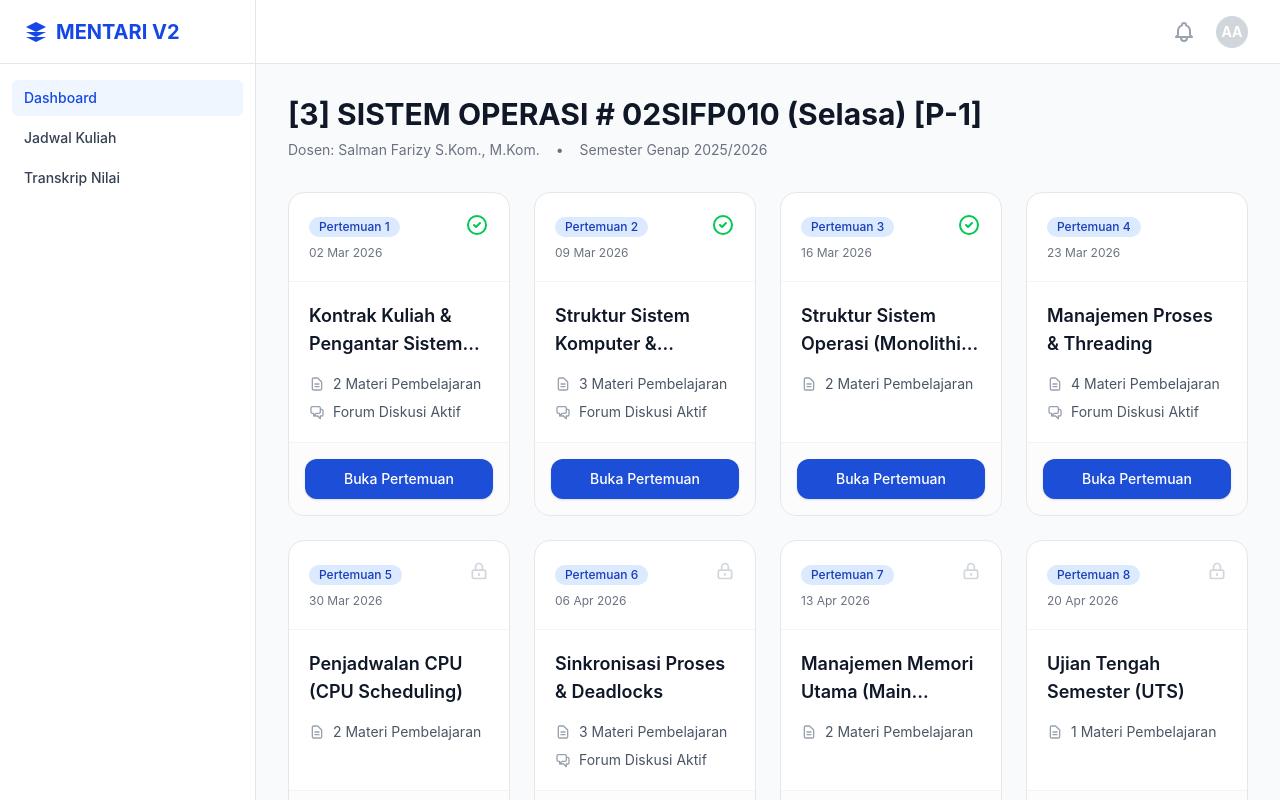
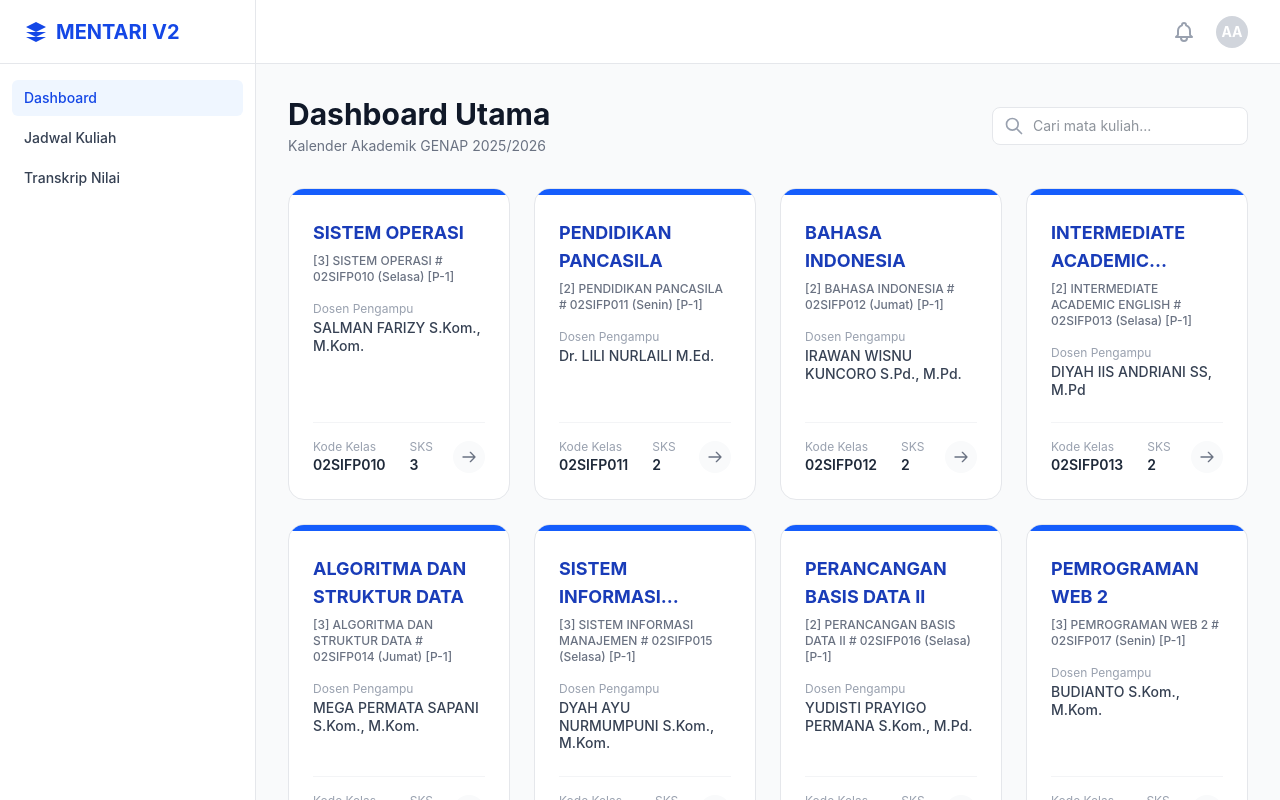
Before and after one commit to arrosyidalayubi/e-learning-app, a Nuxt app: page / in a window 1280 px wide. Built offline with nearby package versions, Linux system fonts and the light colour scheme.

Commit message:
add id for kursus

```diff
--- a/app/pages/index.vue
+++ b/app/pages/index.vue
@@ -1,84 +1,79 @@
 <template>
   <div class="max-w-7xl mx-auto">
-    <div class="mb-8">
-      <h1 class="text-2xl font-bold text-gray-900 sm:text-3xl">
-        [3] SISTEM OPERASI # 02SIFP010 (Selasa) [P-1]
-      </h1>
-      <div class="mt-2 flex items-center gap-4 text-sm text-gray-500">
-        <span>Dosen: Salman Farizy S.Kom., M.Kom.</span>
-        <span>•</span>
-        <span>Semester Genap 2025/2026</span>
+    <div class="flex flex-col md:flex-row md:items-center justify-between mb-8 gap-4">
+      <div>
+        <h1 class="text-2xl font-bold text-gray-900 sm:text-3xl">Dashboard Utama</h1>
+        <p class="text-sm text-gray-500 mt-1">Kalender Akademik GENAP 2025/2026</p>
+      </div>
+
+      <div class="flex items-center gap-3">
+        <div class="relative">
+          <svg class="w-5 h-5 absolute left-3 top-1/2 -translate-y-1/2 text-gray-400" fill="none" stroke="currentColor" viewBox="0 0 24 24"><path stroke-linecap="round" stroke-linejoin="round" stroke-width="2" d="M21 21l-6-6m2-5a7 7 0 11-14 0 7 7 0 0114 0z"/></svg>
+          <input type="text" placeholder="Cari mata kuliah..." class="pl-10 pr-4 py-2 border border-gray-200 rounded-lg text-sm focus:ring-2 focus:ring-blue-500 focus:border-blue-500 outline-none w-full md:w-64 bg-white">
+        </div>
       </div>
     </div>
 
-    <div class="grid grid-cols-1 sm:grid-cols-2 lg:grid-cols-3 xl:grid-cols-4 gap-6">
+    <div class="grid grid-cols-1 sm:grid-cols-2 xl:grid-cols-4 gap-6">
 
-      <div
-        v-for="modul in dataPertemuan"
-        :key="modul.id"
-        class="flex flex-col bg-white border border-gray-200 rounded-2xl overflow-hidden hover:shadow-lg transition-shadow duration-300"
+      <NuxtLink
+        v-for="matkul in daftarMataKuliah"
+        :key="matkul.id"
+        :to="`/kursus/${matkul.kode}`"
+        class="group flex flex-col bg-white border border-gray-200 rounded-2xl overflow-hidden hover:shadow-xl hover:border-blue-200 transition-all duration-300 relative h-full"
       >
-        <div class="p-5 border-b border-gray-100 flex justify-between items-start">
-          <div>
-            <span class="inline-block px-2.5 py-0.5 rounded-full text-xs font-medium bg-blue-100 text-blue-800 mb-2">
-              Pertemuan {{ modul.pertemuan }}
-            </span>
-            <p class="text-xs text-gray-500">{{ modul.tanggal }}</p>
+        <div class="h-1.5 w-full bg-blue-600"></div>
+
+        <div class="p-6 flex-1 flex flex-col">
+          <div class="mb-4">
+            <h2 class="text-lg font-bold text-blue-800 group-hover:text-blue-600 transition-colors line-clamp-2">
+              {{ matkul.nama }}
+            </h2>
+            <div class="text-xs text-gray-500 mt-1.5 font-medium">
+              [{{ matkul.sks }}] {{ matkul.nama }} # {{ matkul.kode }} ({{ matkul.hari }}) [P-1]
+            </div>
           </div>
 
-          <div v-if="modul.status === 'selesai'" class="text-green-500">
-            <svg class="w-6 h-6" fill="none" stroke="currentColor" viewBox="0 0 24 24"><path stroke-linecap="round" stroke-linejoin="round" stroke-width="2" d="M9 12l2 2 4-4m6 2a9 9 0 11-18 0 9 9 0 0118 0z"/></svg>
+          <div class="mb-6 flex-1">
+            <p class="text-xs text-gray-400 mb-0.5">Dosen Pengampu</p>
+            <p class="text-sm font-medium text-gray-700 leading-tight">
+              {{ matkul.dosen }}
+            </p>
           </div>
-          <div v-else-if="modul.status === 'terkunci'" class="text-gray-300">
-            <svg class="w-5 h-5" fill="none" stroke="currentColor" viewBox="0 0 24 24"><path stroke-linecap="round" stroke-linejoin="round" stroke-width="2" d="M12 15v2m-6 4h12a2 2 0 002-2v-6a2 2 0 00-2-2H6a2 2 0 00-2 2v6a2 2 0 002 2zm10-10V7a4 4 0 00-8 0v4h8z"/></svg>
-          </div>
-        </div>
 
-        <div class="p-5 flex-1">
-          <h3 class="text-lg font-semibold text-gray-900 mb-2 line-clamp-2">
-            {{ modul.topik }}
-          </h3>
+          <div class="flex items-center justify-between pt-4 border-t border-gray-100">
+            <div class="flex gap-6">
+              <div>
+                <p class="text-xs text-gray-400">Kode Kelas</p>
+                <p class="text-sm font-semibold text-gray-800">{{ matkul.kode }}</p>
+              </div>
+              <div>
+                <p class="text-xs text-gray-400">SKS</p>
+                <p class="text-sm font-semibold text-gray-800">{{ matkul.sks }}</p>
+              </div>
+            </div>
 
-          <div class="mt-4 space-y-2">
-            <div class="flex items-center gap-2 text-sm text-gray-600">
-              <svg class="w-4 h-4 text-gray-400" fill="none" stroke="currentColor" viewBox="0 0 24 24"><path stroke-linecap="round" stroke-linejoin="round" stroke-width="2" d="M9 12h6m-6 4h6m2 5H7a2 2 0 01-2-2V5a2 2 0 012-2h5.586a1 1 0 01.707.293l5.414 5.414a1 1 0 01.293.707V19a2 2 0 01-2 2z"/></svg>
-              <span>{{ modul.jumlahMateri }} Materi Pembelajaran</span>
-            </div>
-            <div v-if="modul.adaForum" class="flex items-center gap-2 text-sm text-gray-600">
-              <svg class="w-4 h-4 text-gray-400" fill="none" stroke="currentColor" viewBox="0 0 24 24"><path stroke-linecap="round" stroke-linejoin="round" stroke-width="2" d="M17 8h2a2 2 0 012 2v6a2 2 0 01-2 2h-2v4l-4-4H9a1.994 1.994 0 01-1.414-.586m0 0L11 14h4a2 2 0 002-2V6a2 2 0 00-2-2H5a2 2 0 00-2 2v6a2 2 0 002 2h2v4l.586-.586z"/></svg>
-              <span>Forum Diskusi Aktif</span>
+            <div class="w-8 h-8 rounded-full bg-gray-50 group-hover:bg-blue-100 flex items-center justify-center transition-colors">
+              <svg class="w-4 h-4 text-gray-500 group-hover:text-blue-600 transition-colors" fill="none" stroke="currentColor" viewBox="0 0 24 24"><path stroke-linecap="round" stroke-linejoin="round" stroke-width="2" d="M14 5l7 7m0 0l-7 7m7-7H3"/></svg>
             </div>
           </div>
         </div>
-
-        <div class="p-4 bg-gray-50/50 border-t border-gray-100">
-          <NuxtLink
-            :to="`/pertemuan/${modul.pertemuan}`"
-            class="block w-full text-center py-2.5 px-4 rounded-xl text-sm font-medium transition-colors"
-            :class="modul.status === 'terkunci'
-              ? 'bg-gray-100 text-gray-400 cursor-not-allowed pointer-events-none'
-              : 'bg-primary-600 hover:bg-blue-800 text-white shadow-sm'"
-          >
-            {{ modul.status === 'terkunci' ? 'Belum Tersedia' : 'Buka Pertemuan' }}
-          </NuxtLink>
-        </div>
-      </div>
+      </NuxtLink>
 
     </div>
   </div>
 </template>
 
 <script setup>
-// Mock data lengkap untuk mensimulasikan database riil
-const dataPertemuan = ref([
-  { id: 101, pertemuan: 1, tanggal: '02 Mar 2026', topik: 'Kontrak Kuliah & Pengantar Sistem Operasi', status: 'selesai', jumlahMateri: 2, adaForum: true },
-  { id: 102, pertemuan: 2, tanggal: '09 Mar 2026', topik: 'Struktur Sistem Komputer & Arsitektur', status: 'selesai', jumlahMateri: 3, adaForum: true },
-  { id: 103, pertemuan: 3, tanggal: '16 Mar 2026', topik: 'Struktur Sistem Operasi (Monolithic vs Microkernel)', status: 'selesai', jumlahMateri: 2, adaForum: false },
-  { id: 104, pertemuan: 4, tanggal: '23 Mar 2026', topik: 'Manajemen Proses & Threading', status: 'berlangsung', jumlahMateri: 4, adaForum: true },
-  { id: 105, pertemuan: 5, tanggal: '30 Mar 2026', topik: 'Penjadwalan CPU (CPU Scheduling)', status: 'terkunci', jumlahMateri: 2, adaForum: false },
-  { id: 106, pertemuan: 6, tanggal: '06 Apr 2026', topik: 'Sinkronisasi Proses & Deadlocks', status: 'terkunci', jumlahMateri: 3, adaForum: true },
-  { id: 107, pertemuan: 7, tanggal: '13 Apr 2026', topik: 'Manajemen Memori Utama (Main Memory)', status: 'terkunci', jumlahMateri: 2, adaForum: false },
-  { id: 108, pertemuan: 8, tanggal: '20 Apr 2026', topik: 'Ujian Tengah Semester (UTS)', status: 'terkunci', jumlahMateri: 1, adaForum: false },
-  // ... data dilanjutkan hingga pertemuan 20
+// Simulasi Data Mata Kuliah
+const daftarMataKuliah = ref([
+  { id: 1, nama: 'SISTEM OPERASI', kode: '02SIFP010', sks: 3, hari: 'Selasa', dosen: 'SALMAN FARIZY S.Kom., M.Kom.' },
+  { id: 2, nama: 'PENDIDIKAN PANCASILA', kode: '02SIFP011', sks: 2, hari: 'Senin', dosen: 'Dr. LILI NURLAILI M.Ed.' },
+  { id: 3, nama: 'BAHASA INDONESIA', kode: '02SIFP012', sks: 2, hari: 'Jumat', dosen: 'IRAWAN WISNU KUNCORO S.Pd., M.Pd.' },
+  { id: 4, nama: 'INTERMEDIATE ACADEMIC ENGLISH', kode: '02SIFP013', sks: 2, hari: 'Selasa', dosen: 'DIYAH IIS ANDRIANI SS, M.Pd' },
+  { id: 5, nama: 'ALGORITMA DAN STRUKTUR DATA', kode: '02SIFP014', sks: 3, hari: 'Jumat', dosen: 'MEGA PERMATA SAPANI S.Kom., M.Kom.' },
+  { id: 6, nama: 'SISTEM INFORMASI MANAJEMEN', kode: '02SIFP015', sks: 3, hari: 'Selasa', dosen: 'DYAH AYU NURMUMPUNI S.Kom., M.Kom.' },
+  { id: 7, nama: 'PERANCANGAN BASIS DATA II', kode: '02SIFP016', sks: 2, hari: 'Selasa', dosen: 'YUDISTI PRAYIGO PERMANA S.Kom., M.Pd.' },
+  { id: 8, nama: 'PEMROGRAMAN WEB 2', kode: '02SIFP017', sks: 3, hari: 'Senin', dosen: 'BUDIANTO S.Kom., M.Kom.' }
 ])
 </script>
--- /dev/null
+++ b/app/pages/kursus/[id].vue
@@ -0,0 +1,84 @@
+<template>
+  <div class="max-w-7xl mx-auto">
+    <div class="mb-8">
+      <h1 class="text-2xl font-bold text-gray-900 sm:text-3xl">
+        [3] SISTEM OPERASI # 02SIFP010 (Selasa) [P-1]
+      </h1>
+      <div class="mt-2 flex items-center gap-4 text-sm text-gray-500">
+        <span>Dosen: Salman Farizy S.Kom., M.Kom.</span>
+        <span>•</span>
+        <span>Semester Genap 2025/2026</span>
+      </div>
+    </div>
+
+    <div class="grid grid-cols-1 sm:grid-cols-2 lg:grid-cols-3 xl:grid-cols-4 gap-6">
+
+      <div
+        v-for="modul in dataPertemuan"
+        :key="modul.id"
+        class="flex flex-col bg-white border border-gray-200 rounded-2xl overflow-hidden hover:shadow-lg transition-shadow duration-300"
+      >
+        <div class="p-5 border-b border-gray-100 flex justify-between items-start">
+          <div>
+            <span class="inline-block px-2.5 py-0.5 rounded-full text-xs font-medium bg-blue-100 text-blue-800 mb-2">
+              Pertemuan {{ modul.pertemuan }}
+            </span>
+            <p class="text-xs text-gray-500">{{ modul.tanggal }}</p>
+          </div>
+
+          <div v-if="modul.status === 'selesai'" class="text-green-500">
+            <svg class="w-6 h-6" fill="none" stroke="currentColor" viewBox="0 0 24 24"><path stroke-linecap="round" stroke-linejoin="round" stroke-width="2" d="M9 12l2 2 4-4m6 2a9 9 0 11-18 0 9 9 0 0118 0z"/></svg>
+          </div>
+          <div v-else-if="modul.status === 'terkunci'" class="text-gray-300">
+            <svg class="w-5 h-5" fill="none" stroke="currentColor" viewBox="0 0 24 24"><path stroke-linecap="round" stroke-linejoin="round" stroke-width="2" d="M12 15v2m-6 4h12a2 2 0 002-2v-6a2 2 0 00-2-2H6a2 2 0 00-2 2v6a2 2 0 002 2zm10-10V7a4 4 0 00-8 0v4h8z"/></svg>
+          </div>
+        </div>
+
+        <div class="p-5 flex-1">
+          <h3 class="text-lg font-semibold text-gray-900 mb-2 line-clamp-2">
+            {{ modul.topik }}
+          </h3>
+
+          <div class="mt-4 space-y-2">
+            <div class="flex items-center gap-2 text-sm text-gray-600">
+              <svg class="w-4 h-4 text-gray-400" fill="none" stroke="currentColor" viewBox="0 0 24 24"><path stroke-linecap="round" stroke-linejoin="round" stroke-width="2" d="M9 12h6m-6 4h6m2 5H7a2 2 0 01-2-2V5a2 2 0 012-2h5.586a1 1 0 01.707.293l5.414 5.414a1 1 0 01.293.707V19a2 2 0 01-2 2z"/></svg>
+              <span>{{ modul.jumlahMateri }} Materi Pembelajaran</span>
+            </div>
+            <div v-if="modul.adaForum" class="flex items-center gap-2 text-sm text-gray-600">
+              <svg class="w-4 h-4 text-gray-400" fill="none" stroke="currentColor" viewBox="0 0 24 24"><path stroke-linecap="round" stroke-linejoin="round" stroke-width="2" d="M17 8h2a2 2 0 012 2v6a2 2 0 01-2 2h-2v4l-4-4H9a1.994 1.994 0 01-1.414-.586m0 0L11 14h4a2 2 0 002-2V6a2 2 0 00-2-2H5a2 2 0 00-2 2v6a2 2 0 002 2h2v4l.586-.586z"/></svg>
+              <span>Forum Diskusi Aktif</span>
+            </div>
+          </div>
+        </div>
+
+        <div class="p-4 bg-gray-50/50 border-t border-gray-100">
+          <NuxtLink
+            :to="`/pertemuan/${modul.pertemuan}`"
+            class="block w-full text-center py-2.5 px-4 rounded-xl text-sm font-medium transition-colors"
+            :class="modul.status === 'terkunci'
+              ? 'bg-gray-100 text-gray-400 cursor-not-allowed pointer-events-none'
+              : 'bg-primary-600 hover:bg-blue-800 text-white shadow-sm'"
+          >
+            {{ modul.status === 'terkunci' ? 'Belum Tersedia' : 'Buka Pertemuan' }}
+          </NuxtLink>
+        </div>
+      </div>
+
+    </div>
+  </div>
+</template>
+
+<script setup>
+// Mock data lengkap untuk mensimulasikan database riil
+const dataPertemuan = ref([
+  { id: 101, pertemuan: 1, tanggal: '02 Mar 2026', topik: 'Kontrak Kuliah & Pengantar Sistem Operasi', status: 'selesai', jumlahMateri: 2, adaForum: true },
+  { id: 102, pertemuan: 2, tanggal: '09 Mar 2026', topik: 'Struktur Sistem Komputer & Arsitektur', status: 'selesai', jumlahMateri: 3, adaForum: true },
+  { id: 103, pertemuan: 3, tanggal: '16 Mar 2026', topik: 'Struktur Sistem Operasi (Monolithic vs Microkernel)', status: 'selesai', jumlahMateri: 2, adaForum: false },
+  { id: 104, pertemuan: 4, tanggal: '23 Mar 2026', topik: 'Manajemen Proses & Threading', status: 'berlangsung', jumlahMateri: 4, adaForum: true },
+  { id: 105, pertemuan: 5, tanggal: '30 Mar 2026', topik: 'Penjadwalan CPU (CPU Scheduling)', status: 'terkunci', jumlahMateri: 2, adaForum: false },
+  { id: 106, pertemuan: 6, tanggal: '06 Apr 2026', topik: 'Sinkronisasi Proses & Deadlocks', status: 'terkunci', jumlahMateri: 3, adaForum: true },
+  { id: 107, pertemuan: 7, tanggal: '13 Apr 2026', topik: 'Manajemen Memori Utama (Main Memory)', status: 'terkunci', jumlahMateri: 2, adaForum: false },
+  { id: 108, pertemuan: 8, tanggal: '20 Apr 2026', topik: 'Ujian Tengah Semester (UTS)', status: 'terkunci', jumlahMateri: 1, adaForum: false },
+  // ... data dilanjutkan hingga pertemuan 20
+])
+</script>
```
